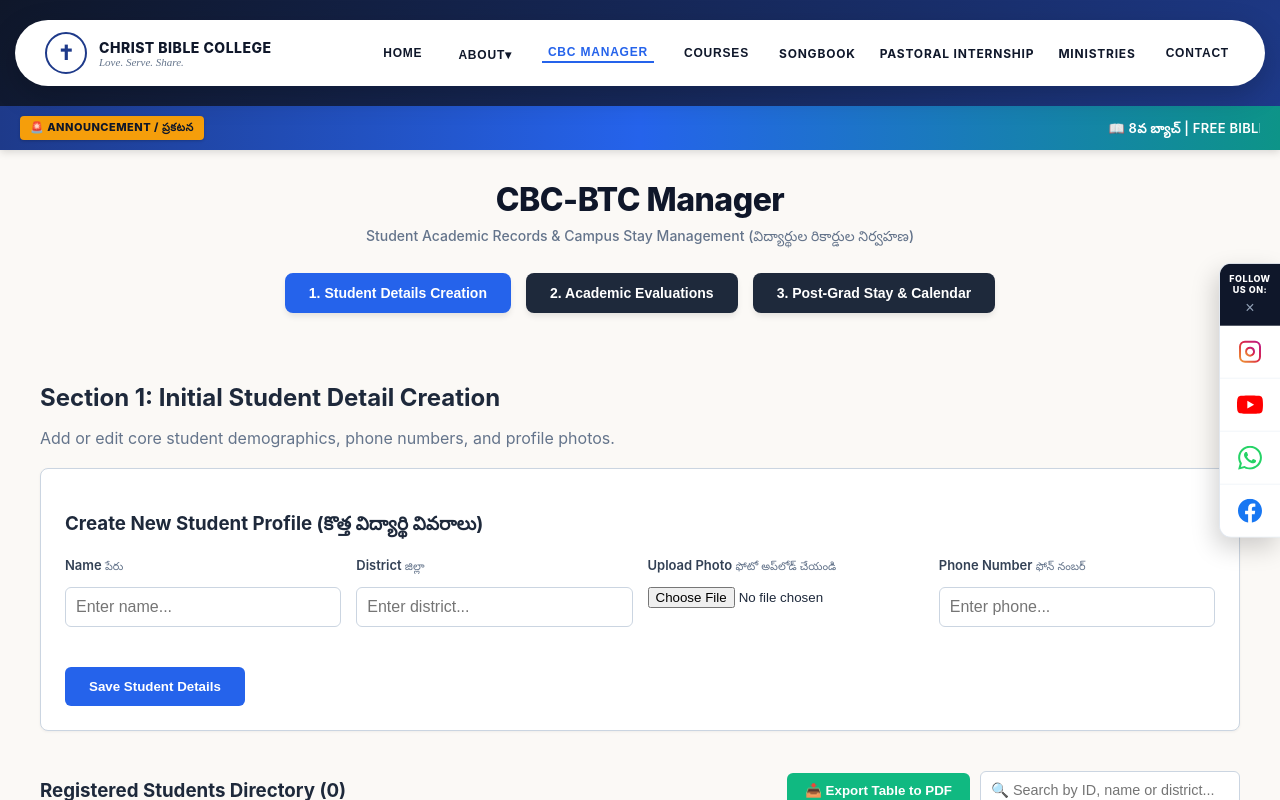
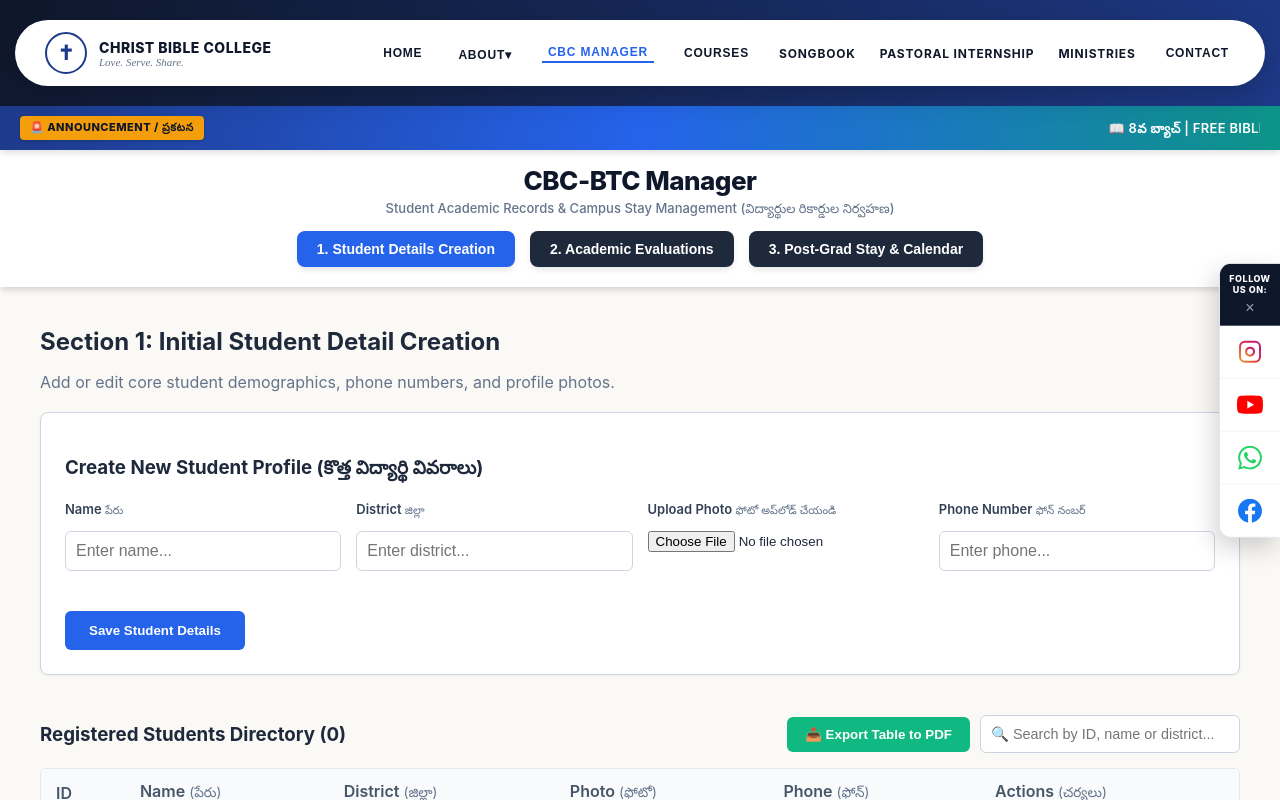
Before and after one commit to pramilaaztraining/cbc-students-manager, a React (Create React App) app: page / in a window 1280 px wide. Both pictures are taken after a click on the button "CBC MANAGER". Shown: the top 800 px of the page. Built offline with nearby package versions, Linux system fonts and the light colour scheme.

Commit message:
Header should be sticky for CBC Manager

```diff
--- a/src/App.css
+++ b/src/App.css
@@ -1,11 +1,18 @@
-/* ========================================================== */
-/* MODERN APP LAYOUT & GLOBAL STYLES                          */
-/* ========================================================== */
+/* ========================================== */
+/* MODERN APP LAYOUT & GLOBAL STYLES          */
+/* ========================================== */
+html, body, #root {
+  margin: 0;
+  padding: 0;
+  width: 100%;
+  overflow-x: hidden;
+  overflow-y: visible; /* Crucial: allows sticky to track the main window scroll */
+}
+
 body {
-  margin: 0;
-  font-family: 'Segoe UI', Arial, sans-serif;
-  background-color: #f8fafc;
+  background-color: #fbf9f6 !important;
   color: #1e293b;
+  font-family: -apple-system, BlinkMacSystemFont, "Segoe UI", Roboto, Helvetica, Arial, sans-serif;
   line-height: 1.5;
 }
 
@@ -13,6 +20,7 @@ body {
   min-height: 100vh;
   display: flex;
   flex-direction: column;
+  background-color: #fbf9f6;
 }
 
 .container {
@@ -24,9 +32,21 @@ body {
   box-sizing: border-box;
 }
 
-/* ========================================================== */
-/* HEADER STYLING                                             */
-/* ========================================================== */
+/* ========================================== */
+/* STICKY TOP ALL CONTAINER                   */
+/* ========================================== */
+.sticky-top-all-container {
+  position: sticky;
+  top: 0;
+  z-index: 1000;
+  width: 100%;
+  background-color: #0f172a;
+  box-shadow: 0 4px 6px -1px rgba(0, 0, 0, 0.15);
+}
+
+/* ========================================== */
+/* HEADER STYLING                             */
+/* ========================================== */
 .app-header {
   background: linear-gradient(135deg, #0f172a 0%, #1e293b 100%);
   color: #fff;
@@ -70,9 +90,9 @@ body {
   box-shadow: 0 4px 8px rgba(0,0,0,0.15);
 }
 
-/* ========================================================== */
-/* FOOTER STYLING                                             */
-/* ========================================================== */
+/* ========================================== */
+/* FOOTER STYLING                             */
+/* ========================================== */
 .church-footer {
   background: #0b0f19;
   color: #94a3b8;
@@ -176,9 +196,9 @@ body {
   line-height: 1.4;
 }
 
-/* ========================================================== */
-/* CARDS & COMPONENTS POLISH                                  */
-/* ========================================================== */
+/* ========================================== */
+/* CARDS & COMPONENTS POLISH                  */
+/* ========================================== */
 .form-card, .calendar-widget-card {
   background: #fff;
   padding: 30px;
@@ -195,20 +215,3 @@ body {
   border: 1px solid #e2e8f0;
   overflow: hidden;
 }
-
-/* Apply the warm off-white background color to the whole page body */
-body {
-  background-color: #fbf9f6 !important;
-  color: #1e293b;
-  font-family: -apple-system, BlinkMacSystemFont, "Segoe UI", Roboto, Helvetica, Arial, sans-serif;
-  margin: 0;
-  padding: 0;
-}
-
-/* Ensure your app layout wrapper also inherits or uses the clean background */
-.app-layout {
-  background-color: #fbf9f6;
-  min-height: 100vh;
-  display: flex;
-  flex-direction: column;
-}
--- a/src/App.js
+++ b/src/App.js
@@ -52,7 +52,7 @@ function App() {
   });
 
   const [isEditing, setIsEditing] = useState(false);
-  const [activeScreen, setActiveScreen] = useState('home'); // Explicitly defaults to 'home'
+  const [activeScreen, setActiveScreen] = useState('home');
   const [calendarFilterDate, setCalendarFilterDate] = useState('');
 
   useEffect(() => {
@@ -163,16 +163,25 @@ function App() {
     return filterDateOnly >= startDateOnly && filterDateOnly <= endDateOnly;
   });
 
+  const isManagerScreen = !['home', 'courses', 'contact', 'leadership'].includes(activeScreen);
+
   return (
     <div className="app-layout">
       {/* Floating Sticky Social Media Bar */}
       <FloatingSocialBar />
 
-      {/* Top Floating Navigation Bar with activeScreen prop passed */}
-      <Navbar activeScreen={activeScreen} setCurrentScreen={setActiveScreen} />
-
-      {/* Flash Announcement Marquee Banner */}
-      <FlashAnnouncement />
+      {/* Pinned Sticky Top Container (Navbar + Announcement + Header Tabs) */}
+      <div className="sticky-top-all-container">
+        <Navbar activeScreen={activeScreen} setCurrentScreen={setActiveScreen} />
+        <FlashAnnouncement />
+        {isManagerScreen && (
+          <Header
+            activeScreen={activeScreen}
+            setActiveScreen={setActiveScreen}
+            exportToPDF={exportToPDF}
+          />
+        )}
+      </div>
 
       <main className="container">
         {activeScreen === 'home' ? (
@@ -185,12 +194,6 @@ function App() {
           <LeadershipScreen />
         ) : (
           <>
-            <Header
-              activeScreen={activeScreen}
-              setActiveScreen={setActiveScreen}
-              exportToPDF={exportToPDF}
-            />
-
             {activeScreen === 'creation' && (
               <StudentFormScreen
                 formData={formData}
--- a/src/Header.css
+++ b/src/Header.css
@@ -1,26 +1,26 @@
 .cbc-manager-header-wrapper {
   text-align: center;
-  padding: 30px 20px 10px 20px;
-  background-color: transparent;
+  padding: 15px 20px 10px 20px;
+  background-color: #ffffff;
   width: 100%;
   box-sizing: border-box;
 }
 
 .cbc-dashboard-title-area {
-  margin-bottom: 25px;
+  margin-bottom: 12px;
 }
 
 .cbc-main-title {
   color: #0f172a;
-  font-size: 32px;
+  font-size: 26px;
   font-weight: 800;
-  margin: 0 0 8px 0;
+  margin: 0 0 4px 0;
   letter-spacing: -0.5px;
 }
 
 .cbc-sub-title {
   color: #64748b;
-  font-size: 14px;
+  font-size: 13px;
   margin: 0;
   font-weight: 500;
 }
@@ -31,7 +31,7 @@
   align-items: center;
   gap: 15px;
   flex-wrap: wrap;
-  margin-bottom: 20px;
+  margin-bottom: 10px;
 }
 
 /* Default tab styling (Dark Slate) */
@@ -39,7 +39,7 @@
   background-color: #1e293b;
   color: #ffffff;
   border: none;
-  padding: 12px 24px;
+  padding: 10px 20px;
   border-radius: 8px;
   font-size: 14px;
   font-weight: 700;
@@ -57,20 +57,12 @@
   background-color: #2563eb !important;
 }
 
-/* Download PDF button styling (Teal) */
-.cbc-pdf-btn {
-  background-color: #0d9488;
-  color: #ffffff;
-  border: none;
-  padding: 12px 24px;
-  border-radius: 8px;
-  font-size: 14px;
-  font-weight: 700;
-  cursor: pointer;
-  box-shadow: 0 4px 6px -1px rgba(0, 0, 0, 0.1);
-  transition: background-color 0.2s;
+/* Sticky Container wrapping Navbar, Announcement, and Header */
+.sticky-top-all-container {
+  position: sticky;
+  top: 0;
+  z-index: 1000;
+  width: 100%;
+  background-color: #0f172a;
+  box-shadow: 0 4px 6px -1px rgba(0, 0, 0, 0.15);
 }
-
-.cbc-pdf-btn:hover {
-  background-color: #0f766e;
-}
--- a/src/Header.jsx
+++ b/src/Header.jsx
@@ -1,7 +1,7 @@
 import React from 'react';
 import './Header.css';
 
-export default function Header({ activeScreen, setActiveScreen, exportToPDF }) {
+export default function Header({ activeScreen, setActiveScreen }) {
   return (
     <div className="cbc-manager-header-wrapper">
 
@@ -16,6 +16,7 @@ export default function Header({ activeScreen, setActiveScreen, exportToPDF }) {
       {/* Action Tab Navigation Buttons */}
       <div className="cbc-tabs-row">
         <button
+          type="button"
           onClick={() => setActiveScreen('creation')}
           className={`cbc-tab-btn ${activeScreen === 'creation' ? 'active' : ''}`}
         >
@@ -23,6 +24,7 @@ export default function Header({ activeScreen, setActiveScreen, exportToPDF }) {
         </button>
 
         <button
+          type="button"
           onClick={() => setActiveScreen('academics')}
           className={`cbc-tab-btn ${activeScreen === 'academics' ? 'active' : ''}`}
         >
@@ -30,13 +32,12 @@ export default function Header({ activeScreen, setActiveScreen, exportToPDF }) {
         </button>
 
         <button
+          type="button"
           onClick={() => setActiveScreen('stayCalendar')}
           className={`cbc-tab-btn ${activeScreen === 'stayCalendar' ? 'active' : ''}`}
         >
           3. Post-Grad Stay & Calendar
         </button>
-
-
       </div>
 
     </div>
--- a/src/styles.css
+++ /dev/null
@@ -1,211 +0,0 @@
-/* ==========================================
-   1. GLOBAL & BASE STYLES
-   ========================================== */
-body {
-    font-family: 'Segoe UI', Tahoma, Geneva, Verdana, sans-serif;
-    background-color: #f8f9fa;
-    color: #333333;
-    margin: 0;
-    padding: 0;
-    line-height: 1.6;
-}
-
-h1, h2, h3, h4 {
-    color: #1a365d;
-}
-
-/* ==========================================
-   2. NAVIGATION / HEADER SECTION
-   ========================================== */
-header, .navbar {
-    background-color: #ffffff;
-    border-bottom: 2px solid #e2e8f0;
-    padding: 1rem 2rem;
-    display: flex;
-    justify-content: space-between;
-    align-items: center;
-    box-shadow: 0 1px 3px rgba(0, 0, 0, 0.05);
-}
-
-.nav-links a {
-    text-decoration: none;
-    color: #2b6cb0;
-    margin-left: 1.5rem;
-    font-weight: 600;
-}
-
-.nav-links a:hover {
-    color: #1a365d;
-    text-decoration: underline;
-}
-
-/* ==========================================
-   3. STAY CALENDAR & FILTER SECTION
-   ========================================== */
-.calendar-section {
-    background: #ffffff;
-    border-radius: 8px;
-    padding: 2rem;
-    margin: 1.5rem auto;
-    max-width: 1200px;
-    box-shadow: 0 4px 6px rgba(0, 0, 0, 0.05);
-}
-
-.filter-box {
-    display: flex;
-    align-items: center;
-    gap: 1rem;
-    margin-bottom: 1.5rem;
-}
-
-.filter-box input[type="text"] {
-    padding: 0.5rem 0.75rem;
-    border: 1px solid #cbd5e0;
-    border-radius: 4px;
-    font-size: 1rem;
-}
-
-/* ==========================================
-   4. ADD STUDENT / FORM SECTION
-   ========================================== */
-.form-section {
-    background: #ffffff;
-    border-radius: 8px;
-    padding: 2rem;
-    margin: 1.5rem auto;
-    max-width: 1200px;
-    box-shadow: 0 4px 6px rgba(0, 0, 0, 0.05);
-}
-
-.form-group {
-    margin-bottom: 1.25rem;
-}
-
-.form-group label {
-    display: block;
-    font-weight: 600;
-    margin-bottom: 0.5rem;
-    color: #2d3748;
-}
-
-.form-group input[type="text"],
-.form-group input[type="date"],
-.form-group textarea {
-    width: 100%;
-    padding: 0.75rem;
-    border: 1px solid #cbd5e0;
-    border-radius: 4px;
-    font-size: 1rem;
-    box-sizing: border-box;
-}
-
-.form-group input:focus,
-.form-group textarea:focus {
-    outline: none;
-    border-color: #3182ce;
-    box-shadow: 0 0 0 3px rgba(49, 130, 206, 0.1);
-}
-
-/* ==========================================
-   5. LECTURER & SUBJECT EVALUATIONS SECTION
-   ========================================== */
-.evaluations-container {
-    background: #f7fafc;
-    border: 1px solid #e2e8f0;
-    border-radius: 6px;
-    padding: 1.5rem;
-    margin-top: 1.5rem;
-}
-
-.lecturer-block {
-    background: #ffffff;
-    border: 1px solid #cbd5e0;
-    border-radius: 6px;
-    padding: 1.25rem;
-    margin-bottom: 1rem;
-}
-
-.subject-checkboxes {
-    display: flex;
-    gap: 1.5rem;
-    margin: 0.5rem 0 1rem 0;
-    font-size: 0.95rem;
-}
-
-/* ==========================================
-   6. RECORDS TABLE SECTION
-   ========================================== */
-.table-section {
-    background: #ffffff;
-    border-radius: 8px;
-    padding: 2rem;
-    margin: 1.5rem auto;
-    max-width: 1200px;
-    overflow-x: auto;
-    box-shadow: 0 4px 6px rgba(0, 0, 0, 0.05);
-}
-
-table {
-    width: 100%;
-    border-collapse: collapse;
-    margin-top: 1rem;
-    text-align: left;
-}
-
-th, td {
-    padding: 0.85rem 1rem;
-    border-bottom: 1px solid #e2e8f0;
-}
-
-th {
-    background-color: #edf2f7;
-    color: #2d3748;
-    font-weight: 600;
-}
-
-tr:hover {
-    background-color: #f8fafc;
-}
-
-/* ==========================================
-   7. FOOTER SECTION
-   ========================================== */
-footer {
-    background-color: #1a202c;
-    color: #a0aec0;
-    padding: 3rem 2rem 1.5rem 2rem;
-    margin-top: 3rem;
-}
-
-footer h4 {
-    color: #ffffff;
-    margin-bottom: 1rem;
-}
-
-.footer-grid {
-    display: grid;
-    grid-template-columns: repeat(auto-fit, minmax(250px, 1fr));
-    gap: 2rem;
-    max-width: 1200px;
-    margin: 0 auto;
-    border-bottom: 1px solid #2d3748;
-    padding-bottom: 2rem;
-}
-
-footer a {
-    color: #cbd5e0;
-    text-decoration: none;
-    display: block;
-    margin-bottom: 0.5rem;
-}
-
-footer a:hover {
-    color: #ffffff;
-    text-decoration: underline;
-}
-
-.footer-bottom {
-    text-align: center;
-    padding-top: 1.5rem;
-    font-size: 0.875rem;
-}
```
Also changed, not shown: 1 other file (tests, documents, lock files or other folders).
